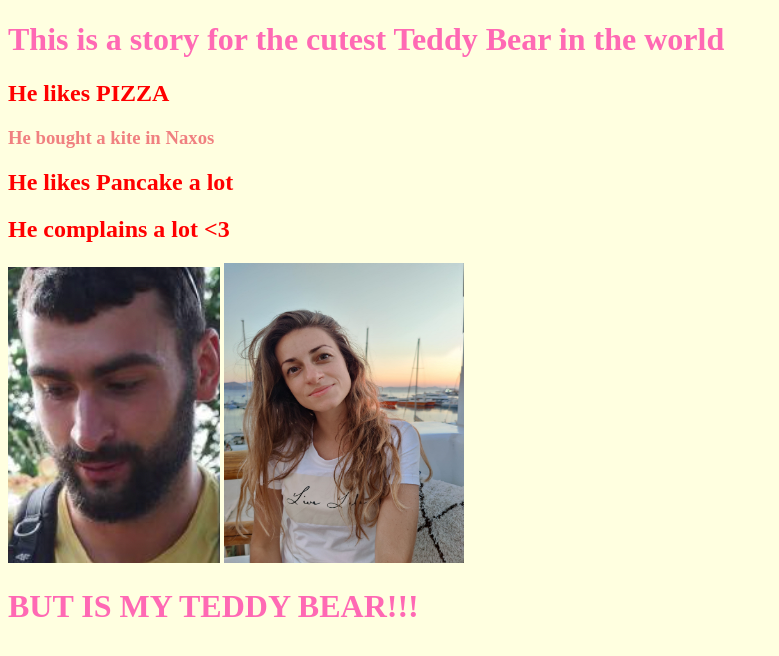
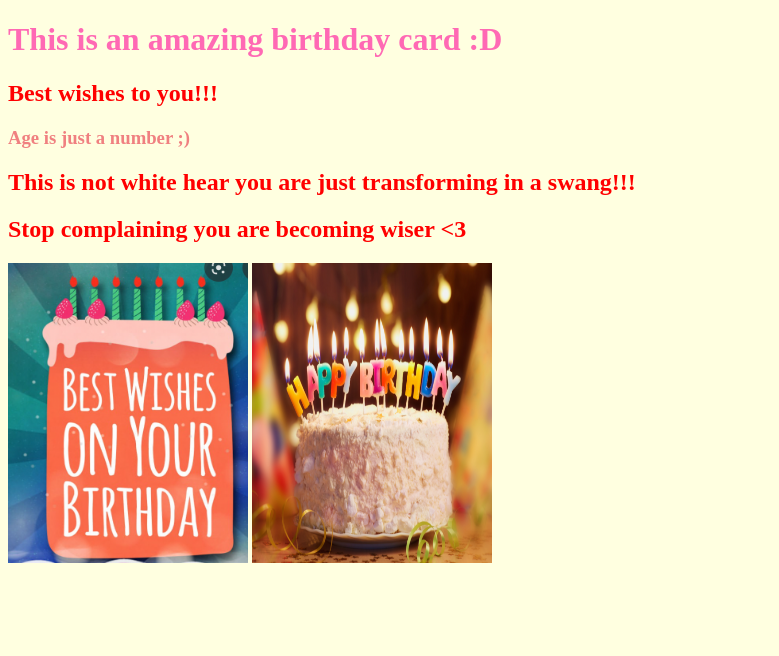
Before and after one commit to iva955/test1, a plain HTML site: page about.html in a window 1280 px wide. Shown: the whole page, without its empty margins (0-779 px from the left). Drawn offline with Linux system fonts and the light colour scheme.

Commit message:
Birthday Card

```diff
--- a/about.html
+++ b/about.html
@@ -5,19 +5,19 @@
 	<link rel="stylesheet" type="text/css" href="Style.css">
 	<meta charset="utf-8">
 	<meta name="viewport" content="width=device-width, initial-scale=1">
-	<title> Radush </title>
+	<title> HAPPY BIRTHDAY TO YOU </title>
 </head>
 <body>
-	<h1>This is a story for the cutest Teddy Bear in the world</h1>
-	<h2>He likes PIZZA</h2>
-	<h3>He bought a kite in Naxos</h3>
-	<h2>He likes Pancake a lot </h2>
-	<h2> He complains a lot <3 </h2>
+	<h1>This is an amazing birthday card :D</h1>
+	<h2>Best wishes to you!!!</h2>
+	<h3> Age is just a number ;)</h3>
+	<h2> This is not white hear you are just transforming in a swang!!!</h2>
+	<h2> Stop complaining you are becoming wiser <3 </h2>
 
-<img src="small_radek.png"/>
-<img src="Small_Iva.jpg" width=240 height=300 />
+<img src="birthday_card.png"width=240 height=300 />
+<img src="birthday_cake.png" width=240 height=300 />
 
-<h1>BUT IS MY TEDDY BEAR!!!</h1>
+
 
 </body>
 </html>
```
Also changed, not shown: Index.html (+4 -4 lines), Small_Iva.jpg (deleted), birthday_cake.png (added), birthday_card.png (added), small_radek.png (deleted), 1 other file.
